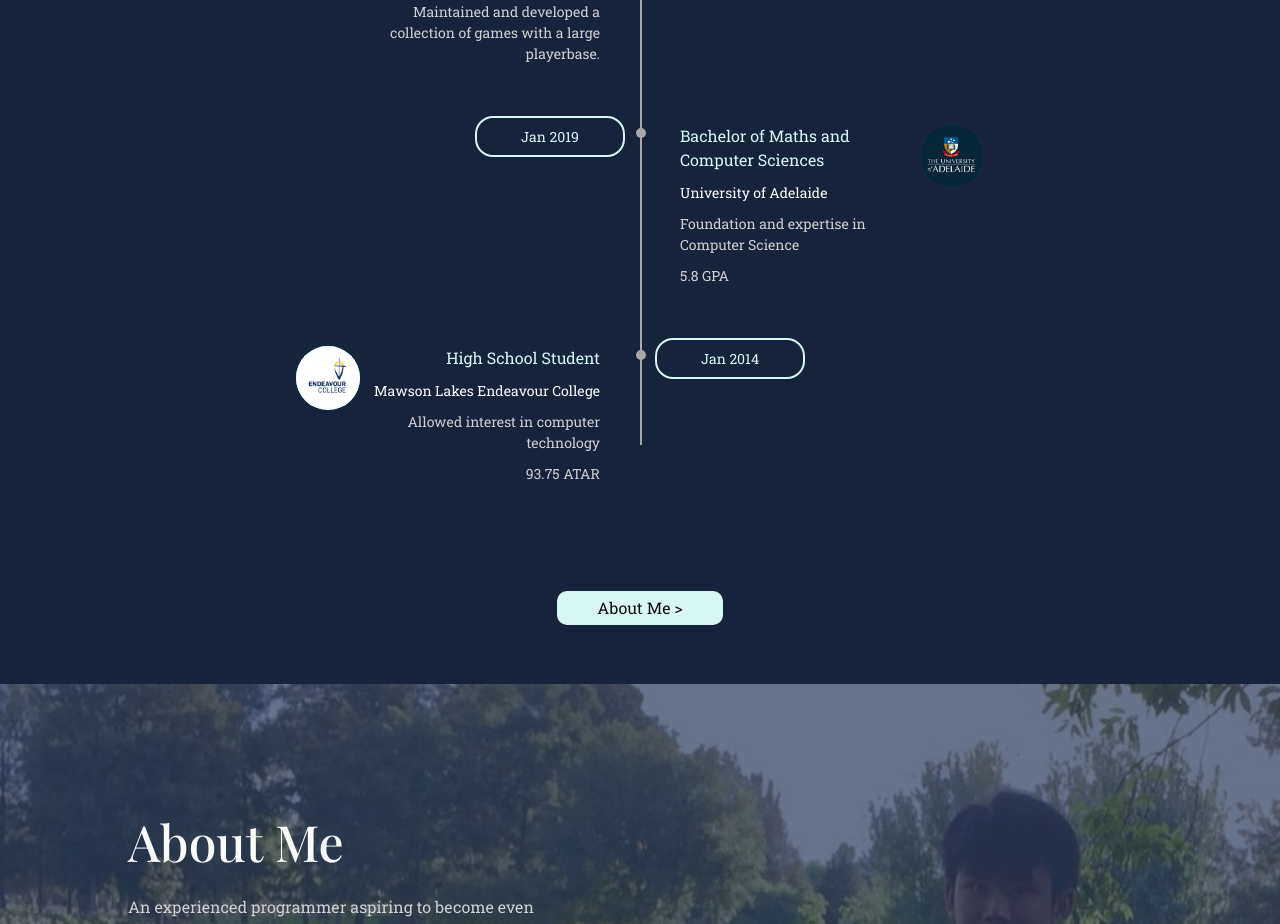
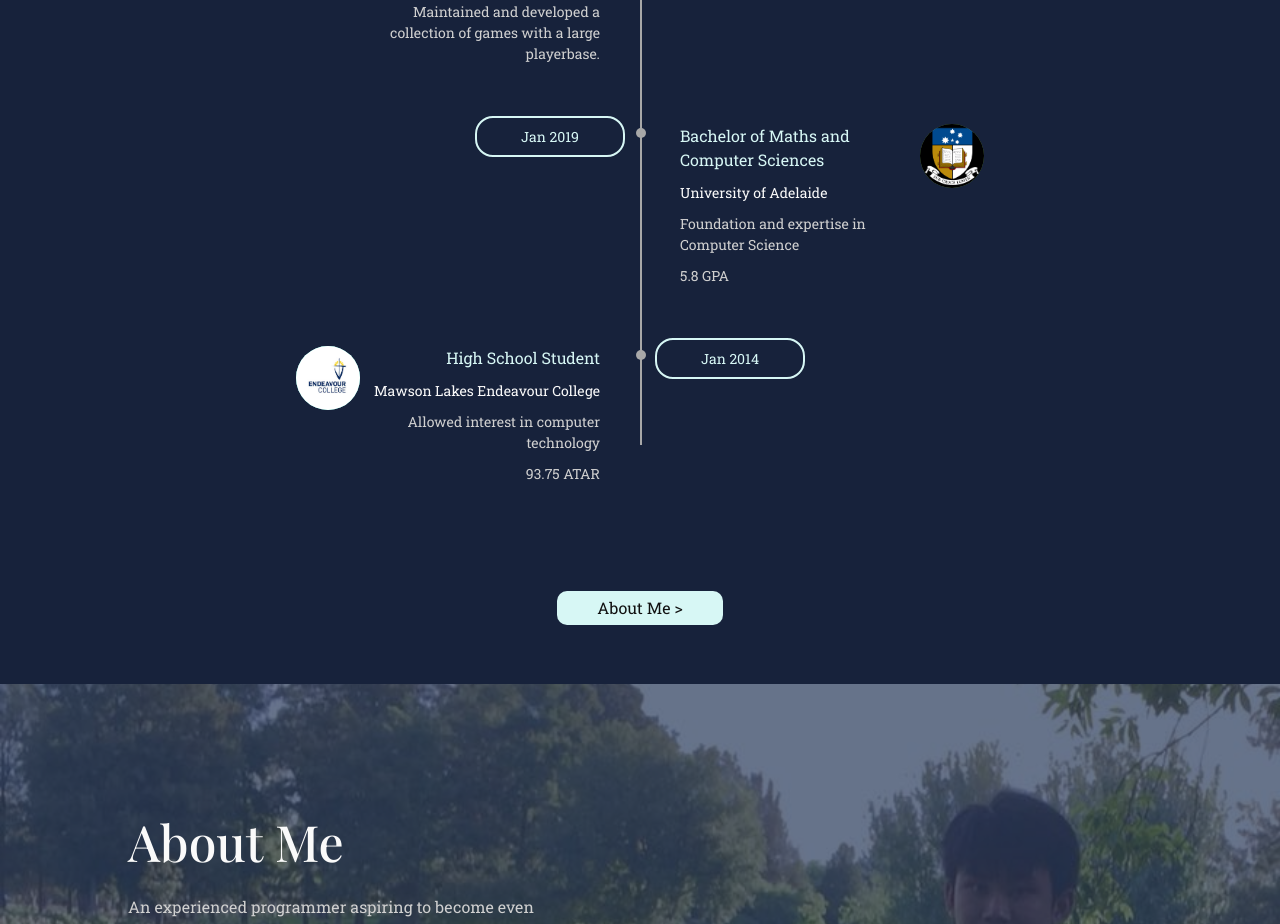
Before and after one commit to CalvinLe360/calvinle360.github.io, a Next.js app: page / in a window 1280 px wide. Shown: the part 3203-4127 px from the top of the page. Built offline with nearby package versions, Linux system fonts and the light colour scheme.

Commit message:
typo in avatar name

```diff
--- a/Constants/userinfo.js
+++ b/Constants/userinfo.js
@@ -112,7 +112,7 @@ export const userinfo = {
                     "Foundation and expertise in Computer Science",
                     "5.8 GPA",
                 ],
-                avatar: "careerImages/universityOfadelaide.png",
+                avatar: "careerImages/universityOfAdelaide.png",
             },
             {
                 time: "Jan 2014",
```
Also changed, not shown: public/careerImages/universityOfAdelaide.png.
